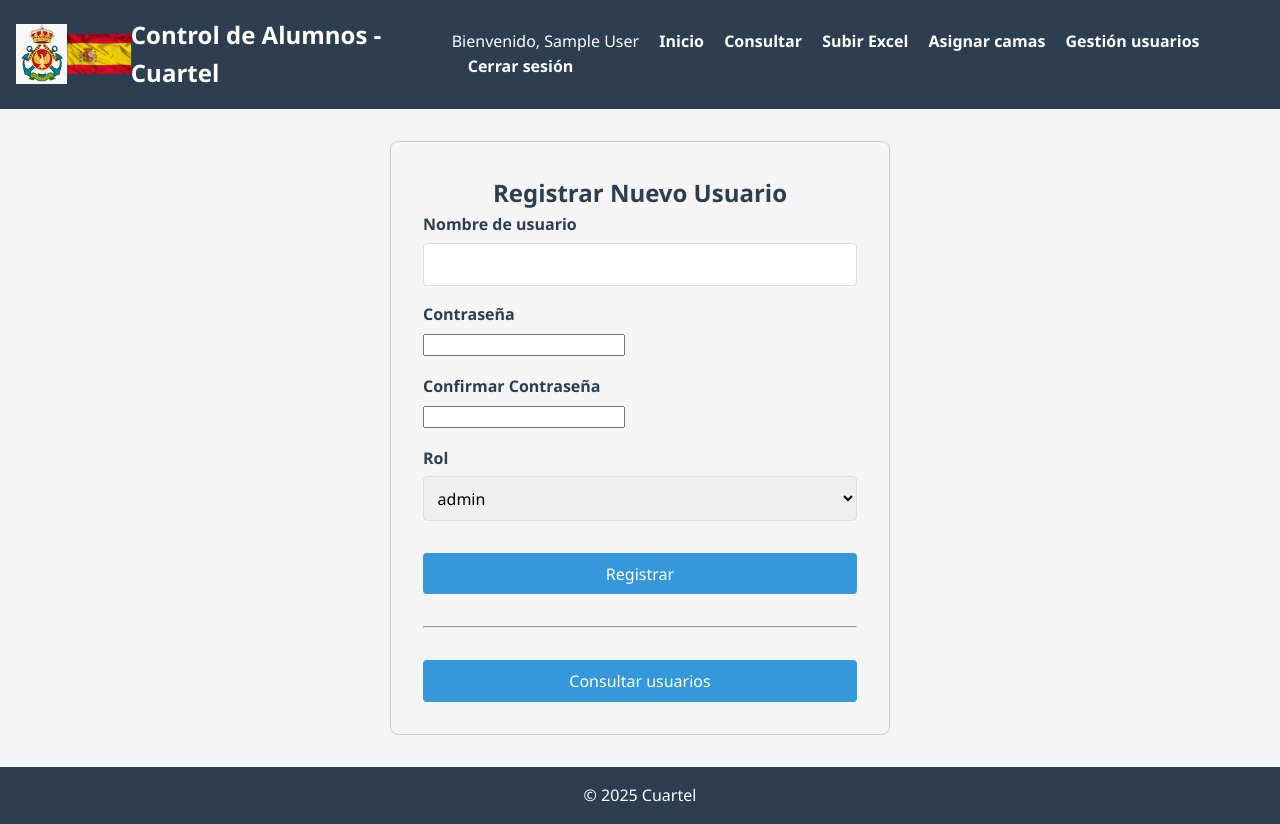
After one commit to amarp20/Morpheus, a Flask app: page /gestion-usuarios in a window 1280 px wide. The commit adds this page. Run offline with Flask 3, Linux system fonts and the light colour scheme; the visitor is signed in with stand-in values (Sample User, id 1).

Commit message:
pasado a frontend

```diff
--- a/app/routes.py
+++ b/app/routes.py
@@ -2,6 +2,7 @@ from flask import Blueprint, flash, render_template, request, jsonify, redirect,
 from app import mongo
 import os
 import pandas as pd
+from werkzeug.security import generate_password_hash, check_password_hash
 
 bp = Blueprint('main', __name__, template_folder='templates')
 
@@ -69,11 +70,11 @@ def consulta():
         numero_alumno=numero_alumno,
         camas=camas
     )
-
+#Este es el upload de subir excel
 @bp.route('/upload')
 def upload_page():
     return render_template('upload.html')
-
+# Esta es la preview de subir excel
 @bp.route("/preview", methods=["POST"])
 def preview():
     file = request.files.get("excel")
@@ -89,7 +90,7 @@ def preview():
     df = pd.read_excel(path, engine="openpyxl", dtype=str)
     records = df.to_dict(orient="records")
 
-    return render_template("preview.html", records=records, filename=file.filename)
+    return render_template("preview.html", camas=records, filename=file.filename)
 
 @bp.route("/apply-update", methods=["POST"])
 def apply_update():
@@ -237,8 +238,9 @@ def login():
     if request.method == 'POST':
         nombre = request.form.get('nombre')
         contraseña = request.form.get('contraseña')
-        usuario = mongo.db.usuarios.find_one({'nombre': nombre, 'contraseña': contraseña})
-        if usuario:
+        usuario = mongo.db.usuarios.find_one({'nombre': nombre})
+
+        if usuario and check_password_hash(usuario['contraseña'], contraseña):
             session['usuario'] = usuario['nombre']
             session['rol'] = usuario['rol']
             if usuario['rol'] == 'admin':
@@ -247,6 +249,7 @@ def login():
         else:
             flash('Credenciales incorrectas', 'danger')
     return render_template('login.html')
+
 
 @bp.route('/logout')
 def logout():
@@ -258,3 +261,49 @@ def panel_admin():
     if session.get('rol') != 'admin':
         return redirect(url_for('main.login'))
     return render_template('panel_admin.html')
+
+@bp.route('/gestion-usuarios', methods=['GET', 'POST'])
+def gestion_usuarios():
+    if session.get('rol') != 'admin':
+        return redirect(url_for('main.login'))
+
+    accion = request.form.get('accion')
+    usuarios = []
+
+    if accion == "registrar":
+        nombre = request.form.get('nombre')
+        clave = request.form.get('contraseña')
+        confirmar = request.form.get('confirmar')
+        rol = request.form.get('rol')
+
+        if mongo.db.usuarios.find_one({'nombre': nombre}):
+            flash("Ese nombre de usuario ya existe.", "danger")
+        elif clave != confirmar:
+            flash("Las contraseñas no coinciden.", "danger")
+        else:
+            hash_pw = generate_password_hash(clave)
+            mongo.db.usuarios.insert_one({'nombre': nombre, 'contraseña': hash_pw, 'rol': rol})
+            flash("Usuario creado correctamente.", "success")
+
+    elif accion == "consultar":
+        usuarios = list(mongo.db.usuarios.find({}, {'_id': 0, 'nombre': 1, 'rol': 1}))
+
+    elif accion == "cambiar_clave":
+        usuario = request.form.get('usuario')
+        nueva = request.form.get('nueva')
+        confirmar = request.form.get('confirmar')
+        if nueva != confirmar:
+            flash(f"Las contraseñas no coinciden para {usuario}.", "danger")
+        else:
+            hash_pw = generate_password_hash(nueva)
+            mongo.db.usuarios.update_one({'nombre': usuario}, {'$set': {'contraseña': hash_pw}})
+            flash(f"Contraseña actualizada para {usuario}.", "success")
+        usuarios = list(mongo.db.usuarios.find({}, {'_id': 0, 'nombre': 1, 'rol': 1}))
+
+    elif accion == "eliminar":
+        usuario = request.form.get('usuario')
+        mongo.db.usuarios.delete_one({'nombre': usuario})
+        flash(f"Usuario {usuario} eliminado.", "success")
+        usuarios = list(mongo.db.usuarios.find({}, {'_id': 0, 'nombre': 1, 'rol': 1}))
+
+    return render_template('gestion_usuarios.html', usuarios=usuarios)
--- a/app/templates/apply_update_result.html
+++ b/app/templates/apply_update_result.html
@@ -1,3 +1,4 @@
+<!-- Esta página se abre después de pulsar "aplicar cambios" después de pulsar el botón "vista previa" depués de "subir excel"-->
 {% extends 'base.html' %}
 {% block title %}Actualización realizada{% endblock %}
 {% block content %}
--- a/app/templates/assign.html
+++ b/app/templates/assign.html
@@ -1,3 +1,4 @@
+<!-- Esta página se abre al pulsar el link "asignar camas" este recoge el excel aportado y lo junta con la base de datos-->
 {% extends 'base.html' %}
 {% block title %}Asignar camas{% endblock %}
 
--- a/app/templates/assign_preview.html
+++ b/app/templates/assign_preview.html
@@ -1,3 +1,4 @@
+<!-- Esta página se abre al pulsar el link "asignar camas" y al "previsualizar"-->
 {% extends 'base.html' %}
 {% block title %}Asignar camas{% endblock %}
 {% block content %}
--- a/app/templates/assign_result.html
+++ b/app/templates/assign_result.html
@@ -1,3 +1,4 @@
+<!-- Esta página se abre después de pulsar el link "asignar camas", "previsualizar", pulsar botón "consultar asignaciones" y pulsar botón "confirmar asignaciones"-->
 {% extends 'base.html' %}
 {% block title %}Resultado de asignación{% endblock %}
 {% block content %}
--- a/app/templates/assign_return.html
+++ b/app/templates/assign_return.html
@@ -1,3 +1,4 @@
+<!-- Esta página se abre después de pulsar el link "asignar camas", "previsualizar" y pulsar botón "consultar asignaciones"-->
 {% extends 'base.html' %}
 {% block title %}Resultado de asignación{% endblock %}
 {% block content %}
--- a/app/templates/assign_upload.html
+++ b/app/templates/assign_upload.html
@@ -1,3 +1,4 @@
+<!-- Esta página se abre al pulsar el link "asignar camas" este muestra la suma de la base de datos y el excel-->
 {% extends 'base.html' %}
 {% block title %}Subir alumnos{% endblock %}
 {% block content %}
--- a/app/templates/base.html
+++ b/app/templates/base.html
@@ -14,15 +14,15 @@
     <h1>Control de Alumnos - Cuartel</h1>
     <nav>
       {% if session.get('usuario') %}
-      <span>Bienvenido, {{ session.get('usuario') }}</span>
+        <span>Bienvenido, {{ session.get('usuario') }}</span>
         <a href="{{ url_for('main.index') }}">Inicio</a>
         <a href="{{ url_for('main.consulta') }}">Consultar</a>
-        {% if session.get('rol') != 'mando' %}
+        {% if session.get('rol') == 'admin' %}
           <a href="{{ url_for('main.upload_page') }}">Subir Excel</a>
           <a href="{{ url_for('main.assign_upload') }}">Asignar camas</a>
-        {% endif %}
-        {% if session.get('rol') == 'admin' %}
-          <a href="{{ url_for('main.panel_admin') }}">Panel Admin</a>
+          <a href="{{ url_for('main.gestion_usuarios') }}">Gestión usuarios</a>
+        {% elif session.get('rol') == 'usuario' %}
+          <a href="{{ url_for('main.assign_upload') }}">Asignar camas</a>
         {% endif %}
         <a href="{{ url_for('main.logout') }}">Cerrar sesión</a>
       {% else %}
--- a/app/templates/consulta.html
+++ b/app/templates/consulta.html
@@ -1,3 +1,4 @@
+<!-- Esta página es la que se muestra al presionar el link "consultar" -->
 {% extends 'base.html' %}
 {% block title %}Consultar Disponibilidad{% endblock %}
 {% block content %}
--- /dev/null
+++ b/app/templates/gestion_usuarios.html
@@ -0,0 +1,77 @@
+{% extends 'base.html' %}
+{% block title %}Gestión de Usuarios{% endblock %}
+
+{% block content %}
+<div class="container" style="max-width: 500px; margin: auto; padding: 2em; border: 1px solid #ccc; border-radius: 8px; margin-top: 2em;">
+  <h2 style="text-align: center;">Registrar Nuevo Usuario</h2>
+  {% with messages = get_flashed_messages(with_categories=true) %}
+    {% for category, message in messages %}
+      <div class="alert alert-{{ category }}">{{ message }}</div>
+    {% endfor %}
+  {% endwith %}
+  <form method="post" action="{{ url_for('main.gestion_usuarios') }}">
+    <input type="hidden" name="accion" value="registrar">
+    <div class="form-group">
+      <label for="nombre">Nombre de usuario</label>
+      <input type="text" name="nombre" class="form-control" required>
+    </div>
+    <div class="form-group">
+      <label for="contraseña">Contraseña</label>
+      <input type="password" name="contraseña" class="form-control" required>
+    </div>
+    <div class="form-group">
+      <label for="confirmar">Confirmar Contraseña</label>
+      <input type="password" name="confirmar" class="form-control" required>
+    </div>
+    <div class="form-group">
+      <label for="rol">Rol</label>
+      <select name="rol" class="form-control" required>
+        <option value="admin">admin</option>
+        <option value="mando">mando</option>
+        <option value="usuario">usuario</option>
+      </select>
+    </div>
+    <button type="submit" class="btn btn-primary" style="width: 100%; margin-top: 1em;">Registrar</button>
+  </form>
+
+  <hr style="margin: 2em 0;">
+
+  <form method="post" action="{{ url_for('main.gestion_usuarios') }}">
+    <input type="hidden" name="accion" value="consultar">
+    <button type="submit" class="btn btn-secondary" style="width: 100%;">Consultar usuarios</button>
+  </form>
+</div>
+
+{% if usuarios %}
+<div class="container" style="margin-top: 2em;">
+  <h3>Usuarios registrados</h3>
+  <table>
+    <thead>
+      <tr><th>Nombre</th><th>Rol</th><th>Acciones</th></tr>
+    </thead>
+    <tbody>
+      {% for u in usuarios %}
+      <tr>
+        <td>{{ u.nombre }}</td>
+        <td>{{ u.rol }}</td>
+        <td>
+          <form method="post" action="{{ url_for('main.gestion_usuarios') }}" style="display:inline;">
+            <input type="hidden" name="accion" value="cambiar_clave">
+            <input type="hidden" name="usuario" value="{{ u.nombre }}">
+            <input type="password" name="nueva" placeholder="Nueva contraseña" required>
+            <input type="password" name="confirmar" placeholder="Confirmar" required>
+            <button type="submit">Cambiar contraseña</button>
+          </form>
+          <form method="post" action="{{ url_for('main.gestion_usuarios') }}" style="display:inline; margin-left:1em;">
+            <input type="hidden" name="accion" value="eliminar">
+            <input type="hidden" name="usuario" value="{{ u.nombre }}">
+            <button type="submit" onclick="return confirm('¿Eliminar usuario {{ u.nombre }}?');">Eliminar</button>
+          </form>
+        </td>
+      </tr>
+      {% endfor %}
+    </tbody>
+  </table>
+</div>
+{% endif %}
+{% endblock %}
--- a/app/templates/login.html
+++ b/app/templates/login.html
@@ -1,3 +1,4 @@
+<!-- Esta página se abre al pulsar el link "iniciar sesión"-->
 {% extends 'base.html' %}
 {% block title %}Login{% endblock %}
 {% block content %}
--- a/app/templates/panel_admin.html
+++ b/app/templates/panel_admin.html
@@ -1,3 +1,4 @@
+<!-- Esta es la página que se muestra cuando un rol admin inicia sesión -->
 {% extends 'base.html' %}
 {% block title %}Panel Admin{% endblock %}
 {% block content %}
--- a/app/templates/upload.html
+++ b/app/templates/upload.html
@@ -1,3 +1,4 @@
+<!-- Esta página es la que se muestra al presionar el link "subir excel" -->
 {% extends 'base.html' %}
 {% block title %}Subir Excel{% endblock %}
 {% block content %}
```
Also changed, not shown: app/templates/preview.html (+22 -3 lines), crear_usuario.py (added, +11 -0 lines), usuarios.json (deleted, +0 -7 lines), 3 other files.
